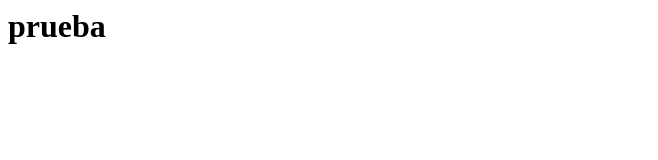
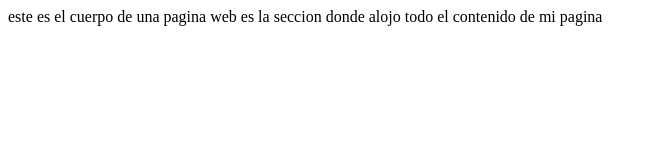
Before and after one commit to hamerplus/proyectoU, a plain HTML site: page index.html in a window 1280 px wide. Shown: the whole page, without its empty margins (0-658 px from the left). Drawn offline with Linux system fonts and the light colour scheme.

Commit message:
segunda actualizacion
segunda actualizacion

```diff
--- a/index.html
+++ b/index.html
@@ -4,13 +4,10 @@
 
 
  <head>
-
+<title>es el mismo que aparece en el navegador
+    </title>
 </head>
-
-<body>
-
-
-  <h1>prueba </h1>
+<body>  este es el cuerpo de una pagina web es la seccion donde alojo todo el contenido de mi pagina
 </body>
 
 </html>
```
